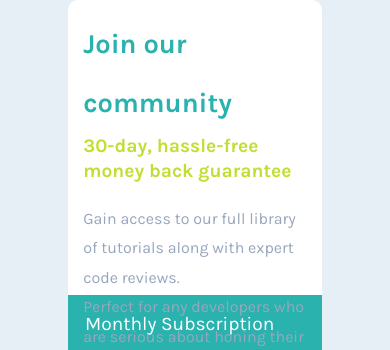
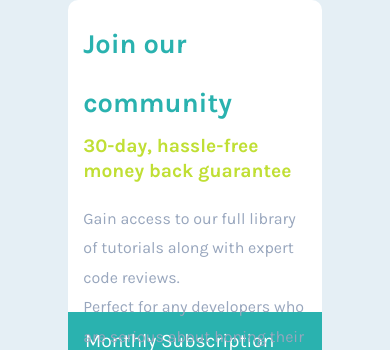
Before and after one commit to NicolasEiriz/Single-price-grid-component, a plain HTML site: page index.html in a window 390 px wide. Shown: the top 350 px of the page. Drawn offline with Linux system fonts and the light colour scheme.

Commit message:
Update style.css

```diff
--- a/style.css
+++ b/style.css
@@ -258,7 +258,7 @@ main{
     height: 100vh;
   }
   .top{
-    height: 35%;
+    height: 37%;
     line-height: 7vh;
   }
 
```
